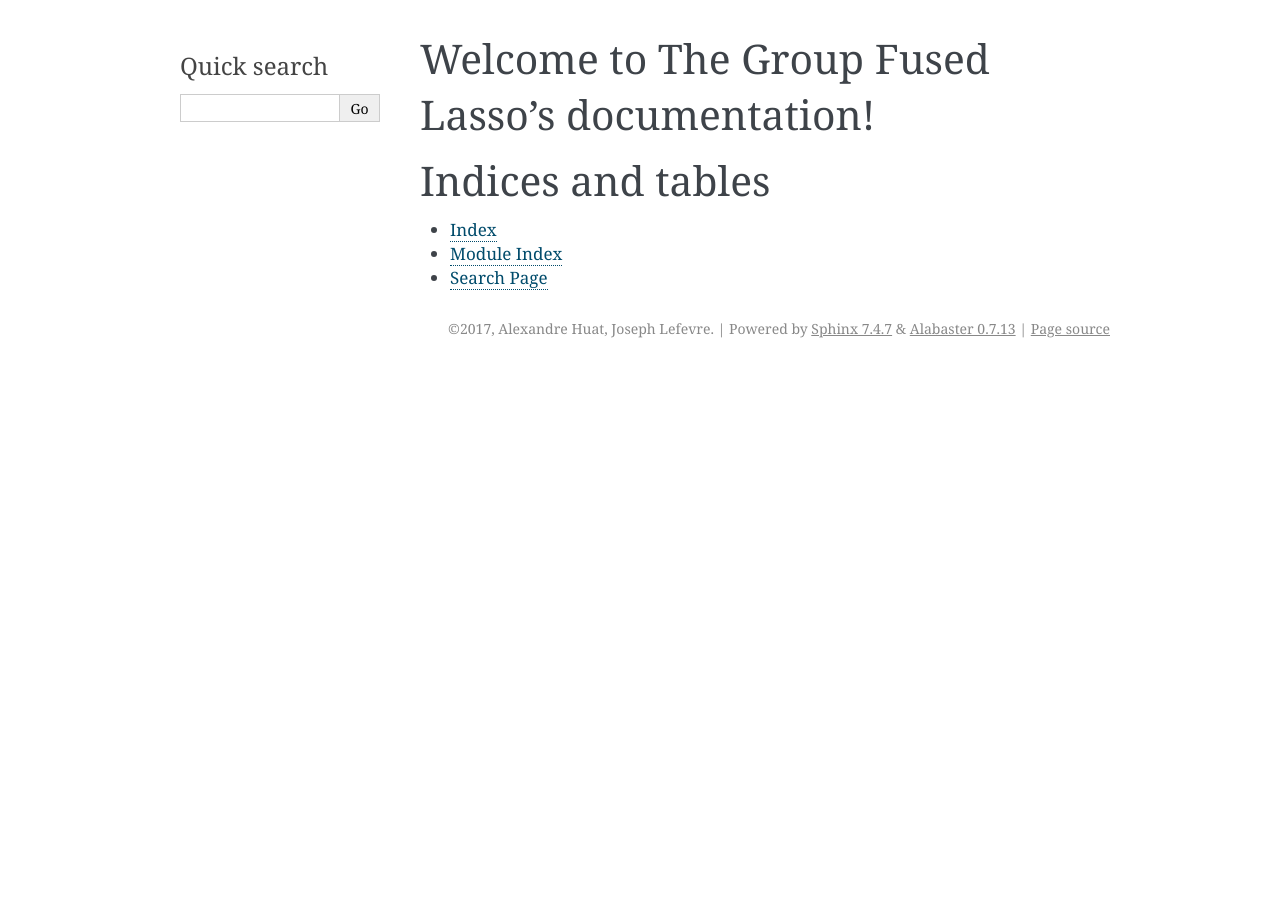
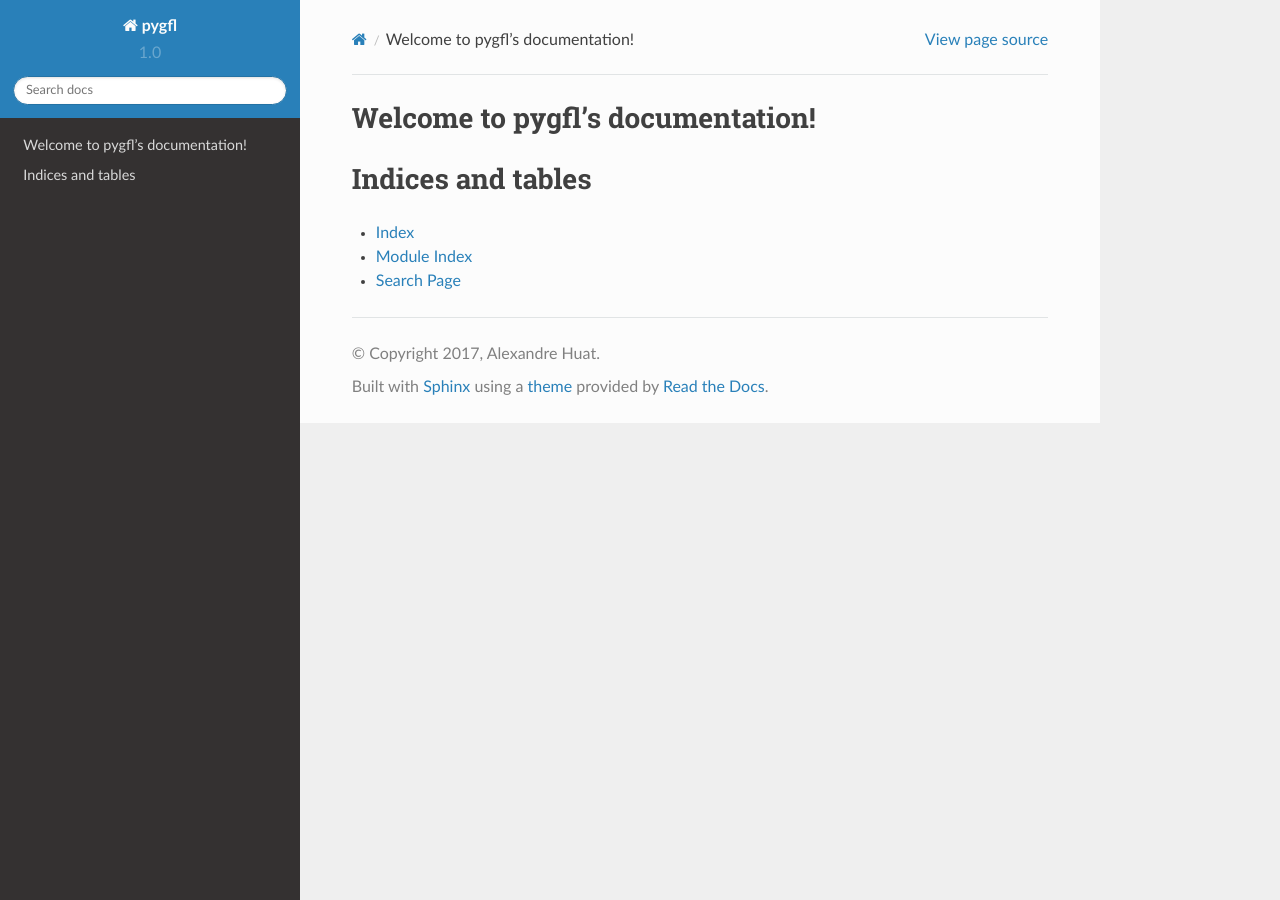
Before and after one commit to alexandrehuat/gflsegpy, a Sphinx documentation site: the page built from docs/source/index.rst, in a window 1280 px wide. Built offline with Sphinx 7.4.7 and the Read the Docs theme 2.0.0, drawn with Linux system fonts in a browser that asks for light colours.

Commit message:
doc début

```diff
--- a/docs/source/conf.py
+++ b/docs/source/conf.py
@@ -1,8 +1,8 @@
 #!/usr/bin/env python3
 # -*- coding: utf-8 -*-
 #
-# The Group Fused Lasso documentation build configuration file, created by
-# sphinx-quickstart on Mon Dec 18 18:27:14 2017.
+# pygfl documentation build configuration file, created by
+# sphinx-quickstart on Tue Dec 26 23:04:22 2017.
 #
 # This file is execfile()d with the current directory set to its
 # containing dir.
@@ -17,9 +17,9 @@
 # add these directories to sys.path here. If the directory is relative to the
 # documentation root, use os.path.abspath to make it absolute, like shown here.
 #
-# import os
-# import sys
-# sys.path.insert(0, os.path.abspath('.'))
+import os
+import sys
+sys.path.insert(0, os.path.abspath('../..'))
 
 
 # -- General configuration ------------------------------------------------
@@ -35,11 +35,18 @@ extensions = ['sphinx.ext.autodoc',
     'sphinx.ext.doctest',
     'sphinx.ext.intersphinx',
     'sphinx.ext.todo',
-    'sphinx.ext.coverage',
     'sphinx.ext.mathjax',
     'sphinx.ext.viewcode',
     'sphinx.ext.githubpages',
-    'numpydoc']
+    'sphinx.ext.napoleon']
+
+napoleon_google_docstring = False
+napoleon_use_param = False
+napoleon_use_ivar = True
+numpydoc_use_plots = True
+numpydoc_show_class_members = True
+numpydoc_show_inherited_class_members = True
+numpydoc_class_members_toctree = True
 
 # Add any paths that contain templates here, relative to this directory.
 templates_path = ['_templates']
@@ -54,9 +61,9 @@ source_suffix = '.rst'
 master_doc = 'index'
 
 # General information about the project.
-project = 'The Group Fused Lasso'
-copyright = '2017, Alexandre Huat, Joseph Lefevre'
-author = 'Alexandre Huat, Joseph Lefevre'
+project = 'pygfl'
+copyright = '2017, Alexandre Huat'
+author = 'Alexandre Huat'
 
 # The version info for the project you're documenting, acts as replacement for
 # |version| and |release|, also used in various other places throughout the
@@ -65,7 +72,7 @@ author = 'Alexandre Huat, Joseph Lefevre'
 # The short X.Y version.
 version = '1.0'
 # The full version, including alpha/beta/rc tags.
-release = '1.0'
+release = '1.0a'
 
 # The language for content autogenerated by Sphinx. Refer to documentation
 # for a list of supported languages.
@@ -91,13 +98,13 @@ todo_include_todos = True
 # The theme to use for HTML and HTML Help pages.  See the documentation for
 # a list of builtin themes.
 #
-html_theme = 'alabaster'
+html_theme = 'sphinx_rtd_theme'  # nature classic
 
 # Theme options are theme-specific and customize the look and feel of a theme
 # further.  For a list of options available for each theme, see the
 # documentation.
 #
-# html_theme_options = {}
+html_theme_options = {}
 
 # Add any paths that contain custom static files (such as style sheets) here,
 # relative to this directory. They are copied after the builtin static files,
@@ -120,7 +127,7 @@ html_sidebars = {
 # -- Options for HTMLHelp output ------------------------------------------
 
 # Output file base name for HTML help builder.
-htmlhelp_basename = 'TheGroupFusedLassodoc'
+htmlhelp_basename = 'pygfldoc'
 
 
 # -- Options for LaTeX output ---------------------------------------------
@@ -128,11 +135,11 @@ htmlhelp_basename = 'TheGroupFusedLassodoc'
 latex_elements = {
     # The paper size ('letterpaper' or 'a4paper').
     #
-    # 'papersize': 'letterpaper',
+    'papersize': 'a4paper',
 
     # The font size ('10pt', '11pt' or '12pt').
     #
-    # 'pointsize': '10pt',
+    'pointsize': '11pt',
 
     # Additional stuff for the LaTeX preamble.
     #
@@ -140,15 +147,15 @@ latex_elements = {
 
     # Latex figure (float) alignment
     #
-    # 'figure_align': 'htbp',
+    'figure_align': 'htbp',
 }
 
 # Grouping the document tree into LaTeX files. List of tuples
 # (source start file, target name, title,
 #  author, documentclass [howto, manual, or own class]).
 latex_documents = [
-    (master_doc, 'TheGroupFusedLasso.tex', 'The Group Fused Lasso Documentation',
-     'Alexandre Huat, Joseph Lefevre', 'manual'),
+    (master_doc, 'pygfl.tex', 'pygfl Documentation',
+     'Alexandre Huat', 'manual'),
 ]
 
 
@@ -157,7 +164,7 @@ latex_documents = [
 # One entry per manual page. List of tuples
 # (source start file, name, description, authors, manual section).
 man_pages = [
-    (master_doc, 'thegroupfusedlasso', 'The Group Fused Lasso Documentation',
+    (master_doc, 'pygfl', 'pygfl Documentation',
      [author], 1)
 ]
 
@@ -168,8 +175,8 @@ man_pages = [
 # (source start file, target name, title, author,
 #  dir menu entry, description, category)
 texinfo_documents = [
-    (master_doc, 'TheGroupFusedLasso', 'The Group Fused Lasso Documentation',
-     author, 'TheGroupFusedLasso', 'One line description of project.',
+    (master_doc, 'pygfl', 'pygfl Documentation',
+     author, 'pygfl', 'One line description of project.',
      'Miscellaneous'),
 ]
 
--- a/docs/source/index.rst
+++ b/docs/source/index.rst
@@ -1,10 +1,10 @@
-.. The Group Fused Lasso documentation master file, created by
-   sphinx-quickstart on Mon Dec 18 18:27:14 2017.
+.. pygfl documentation master file, created by
+   sphinx-quickstart on Tue Dec 26 23:04:22 2017.
    You can adapt this file completely to your liking, but it should at least
    contain the root `toctree` directive.
 
-Welcome to The Group Fused Lasso's documentation!
-=================================================
+Welcome to pygfl's documentation!
+=================================
 
 .. toctree::
    :maxdepth: 2
```
Also changed, not shown: 3 other files.
